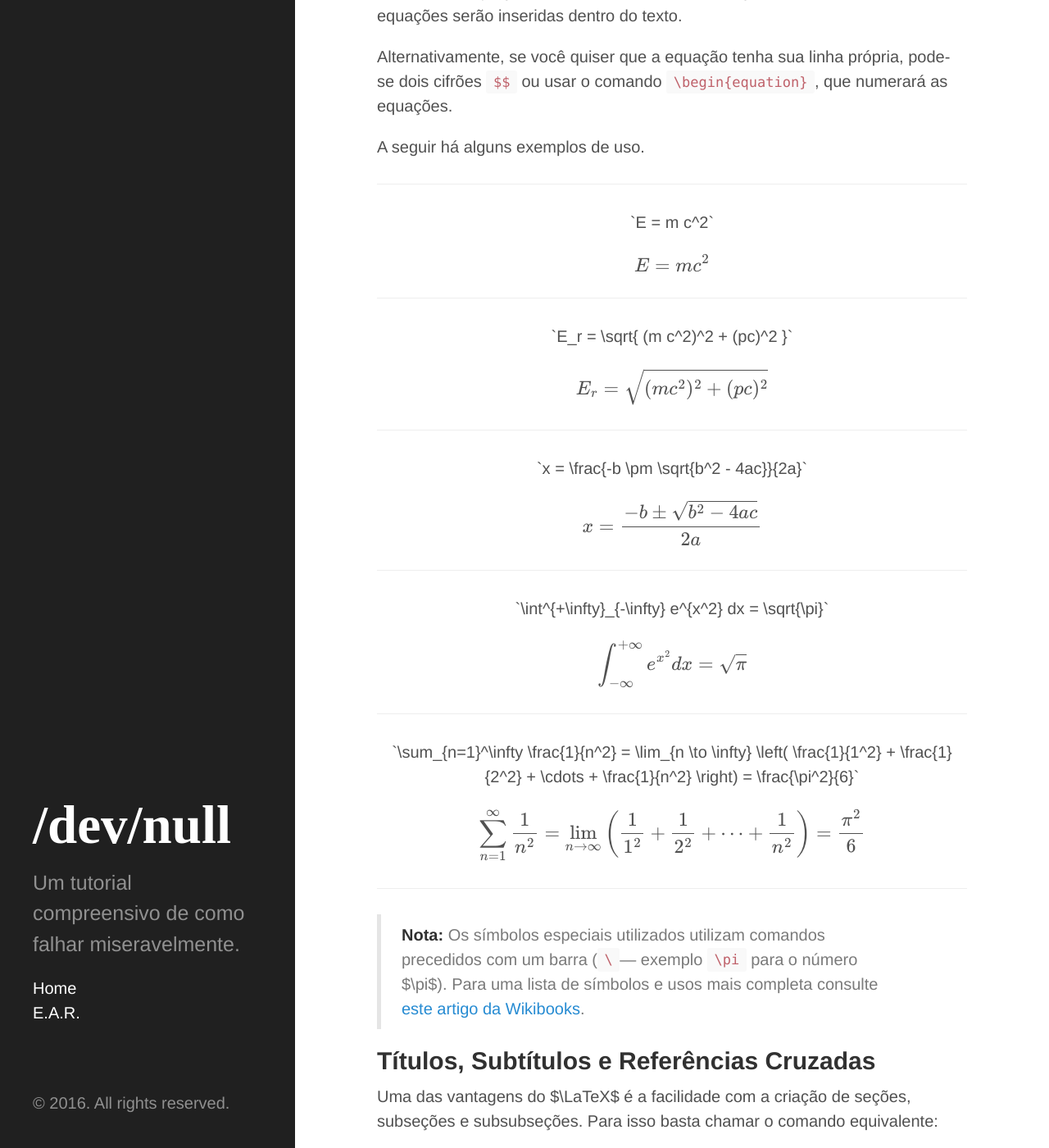
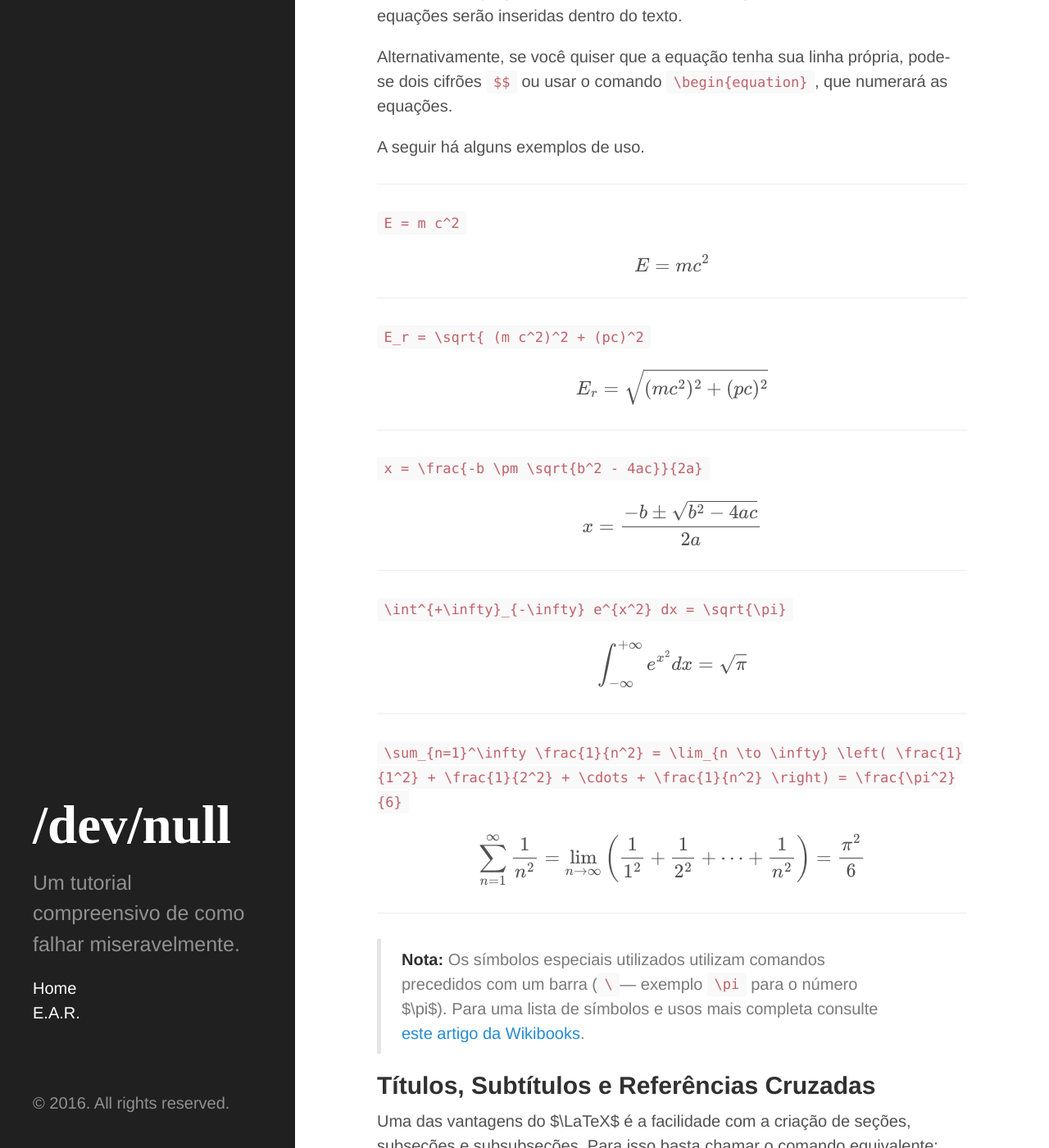
Before and after one commit to bvanelli/bvanelli.github.io, a Jekyll site: the page built from _posts/2016-11-10-introdu-o-ao-latex.markdown, in a window 1280 px wide and 1400 px high, scrolled down 3027 px. Shown: the whole window at 82% size. Built offline with Jekyll 4.4.1, drawn with Linux system fonts in a browser that asks for light colours; formulas are drawn with MathJax 3.

```diff
--- a/_posts/2016-11-10-introdu-o-ao-latex.markdown
+++ b/_posts/2016-11-10-introdu-o-ao-latex.markdown
@@ -95,29 +95,29 @@ Alternativamente, se você quiser que a equação tenha sua linha própria, pode
 A seguir há alguns exemplos de uso.
 
 ----------
-<center>`E = m c^2`</center>
+`E = m c^2`
 
 $$ E = mc^2 $$
 
 ----------
-<center>`E_r = \sqrt{ (m c^2)^2 + (pc)^2 }`</center>
+`E_r = \sqrt{ (m c^2)^2 + (pc)^2`
 
 $$ E_r = \sqrt{ (m c^2)^2 + (pc)^2 } $$
 
 
 ----------
-<center>`x = \frac{-b \pm \sqrt{b^2 - 4ac}}{2a}`</center>
+`x = \frac{-b \pm \sqrt{b^2 - 4ac}}{2a}`
 
 $$ x = \frac{-b \pm \sqrt{b^2 - 4ac}}{2a} $$
 
 ----------
-<center>`\int^{+\infty}_{-\infty} e^{x^2} dx = \sqrt{\pi}`</center>
+`\int^{+\infty}_{-\infty} e^{x^2} dx = \sqrt{\pi}`
 
 $$ \int^{+\infty}_{-\infty} e^{x^2} dx = \sqrt{\pi} $$
 
 ----------
 
-<center>`\sum_{n=1}^\infty \frac{1}{n^2} = \lim_{n \to \infty} \left( \frac{1}{1^2} + \frac{1}{2^2} + \cdots + \frac{1}{n^2} \right) = \frac{\pi^2}{6}` </center>
+`\sum_{n=1}^\infty \frac{1}{n^2} = \lim_{n \to \infty} \left( \frac{1}{1^2} + \frac{1}{2^2} + \cdots + \frac{1}{n^2} \right) = \frac{\pi^2}{6}`
 
 $$ \sum_{n=1}^\infty \frac{1}{n^2} = \lim_{n \to \infty}\left(\frac{1}{1^2} + \frac{1}{2^2} + \cdots + \frac{1}{n^2} \right) = \frac{\pi^2}{6} $$
 
```
